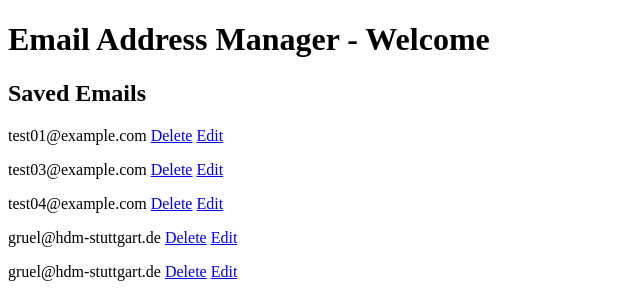
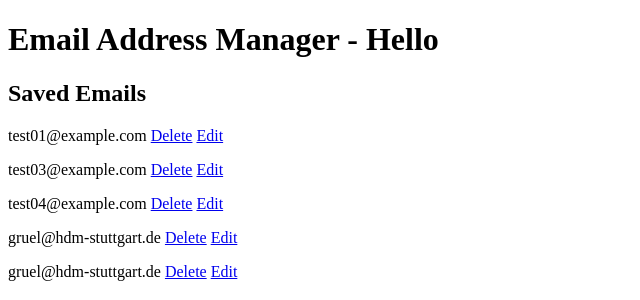
Before and after one commit to wgruel/i2_25s, a PHP site: page / in a window 1280 px wide. Shown: the top 300 px of the page, without its empty margins (0-640 px from the left). Run offline with PHP 8.4, Linux system fonts and the light colour scheme.

Commit message:
Update index.php
New Headline

```diff
--- a/index.php
+++ b/index.php
@@ -13,7 +13,7 @@
     <title>Email Address Manager</title>
 </head>
 <body >
-    <h1>Email Address Manager - Welcome</h1>
+    <h1>Email Address Manager - Hello</h1>
     <h2>Saved Emails</h2>
     <?php
     foreach ($lines as $line){
```
